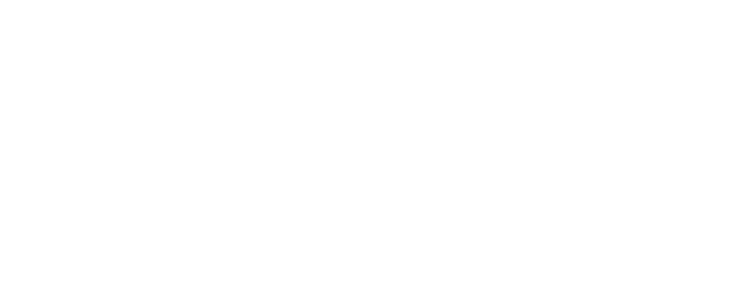
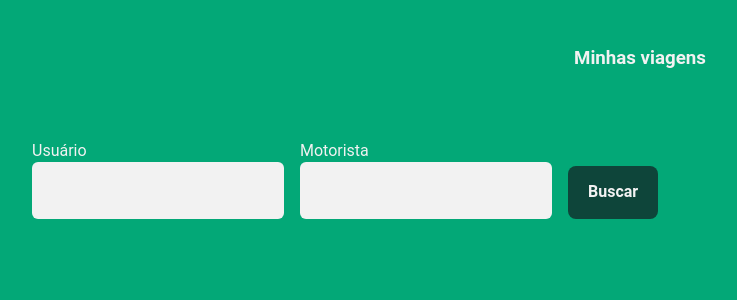
Before and after one commit to uitalorss/teste-tecnico-calculadora-viagens, a React (Vite) app in the folder frontend/: page /history in a window 1280 px wide. Before the commit this address had no page. Shown: the top 300 px of the page, without its empty margins (0-737 px from the left). Built offline with nearby package versions, Linux system fonts and the light colour scheme.

Commit message:
[FRONTEND] Create history page and actions

```diff
--- a/frontend/src/Router.tsx
+++ b/frontend/src/Router.tsx
@@ -1,6 +1,7 @@
 import { Route, Routes } from "react-router-dom"
 import { Main } from "./pages/main/main"
 import { Confirm } from "./pages/confirm/confirm"
+import { History } from "./pages/history/history"
 
 
 export const Router = () => {
@@ -8,6 +9,7 @@ export const Router = () => {
         <Routes>
             <Route path="/" element={<Main />} />
             <Route path="/confirm" element={<Confirm />} />
+            <Route path="history" element={<History />}/>
         </Routes>
     )
 }
--- a/frontend/src/components/Driver/Driver.tsx
+++ b/frontend/src/components/Driver/Driver.tsx
@@ -14,11 +14,11 @@ interface ISubmitRide {
 }
 
 export const Driver = ({driver}: IDriverProps) => {
-    const {estimateRides, confirmRide, address} = useContext(RideContext);
+    const {estimateRides, confirmRide, address, customer} = useContext(RideContext);
 
     const onsubmit = ({driver_id, driver_name, value}: ISubmitRide) => {
         const ride = {
-            customer_id: "1",
+            customer_id: customer,
             origin: address?.origin,
             destination: address?.destination,
             distance: estimateRides?.distance,
--- /dev/null
+++ b/frontend/src/components/Ride/Ride.tsx
@@ -0,0 +1,36 @@
+import { ContentRide, RideContainer } from "./styles";
+import { IRide } from "../../helpers/IRide";
+
+interface IRideProps {
+    ride: IRide
+}
+
+export const Ride = ({ride}: IRideProps) => {
+
+    return(
+        <RideContainer>
+            <ContentRide>
+                <h4>Nome:</h4>
+                <p>{ride.driver.name}</p>
+                <h4>Valor:</h4>
+                <p>R$ {ride.value}</p>
+            </ContentRide>
+            <ContentRide>
+                <h4>Partida:</h4>
+                <p>{ride.origin}</p>
+            </ContentRide>
+            <ContentRide>
+                <h4>Destino:</h4>
+                <p>{ride.destination}</p>
+            </ContentRide>
+            <ContentRide>
+                <h4>Distância:</h4>
+                <p>{ride.distance / 1000} km</p>
+            </ContentRide>
+            <ContentRide>
+                <h4>Tempo da viagem:</h4>
+                <p>{(Number(ride.duration.slice(0, -1)) / 60).toFixed(0)} minutos</p>
+            </ContentRide>
+        </RideContainer>
+    )
+}
--- /dev/null
+++ b/frontend/src/components/Ride/styles.ts
@@ -0,0 +1,24 @@
+import styled from "styled-components";
+
+
+export const RideContainer = styled.div`
+    display: flex;
+    flex-direction: column;
+    color: #2d3436;
+    background: #f2f2f2;
+    padding: 1rem 0.5rem;
+    border-radius: 10px;
+    border: 2px solid #b2bec3;
+`
+
+export const ContentRide = styled.div`
+    display: flex;
+    gap: .25rem .75rem;
+    p{
+        font-size: .8rem;
+    }
+    &.description{
+        flex-direction: column;
+        padding: .25rem 0 0.5rem 0.5rem;
+    }
+`
--- /dev/null
+++ b/frontend/src/components/RideList/RideList.tsx
@@ -0,0 +1,22 @@
+import { IRide } from "../../helpers/IRide";
+import { Ride } from "../Ride/Ride";
+import { RideListContainer } from "./styles"
+
+interface IRideListProps {
+    customer_id: string;
+    rides: IRide[]
+}
+
+export const RideList = ({customer_id, rides}: IRideListProps) => {
+    return(
+        <RideListContainer>
+            <div className="userData">
+                <span>Usuário: </span>
+                <span>{customer_id}</span>
+            </div>
+            {rides.map((item) => {
+                return <Ride key={item.id} ride={item} />
+            })}
+        </RideListContainer>
+    )
+}
--- /dev/null
+++ b/frontend/src/components/RideList/styles.ts
@@ -0,0 +1,13 @@
+import styled from "styled-components";
+
+
+export const RideListContainer = styled.div`
+    display: flex;
+    flex-direction: column;
+    gap: 1rem 0;
+    div{
+        &.userData{
+            margin-top: 2.5rem;
+        }
+    }
+`
--- a/frontend/src/contexts/RideContext.tsx
+++ b/frontend/src/contexts/RideContext.tsx
@@ -4,12 +4,17 @@ import { FieldValues } from "react-hook-form";
 import axios, { AxiosError } from "axios";
 import { useNavigate } from "react-router-dom";
 import { IAdress } from "../helpers/IAddress";
+import { IRide } from "../helpers/IRide";
+import { IRideList } from "../helpers/IRideList";
 
 interface IRideContextProviderType {
     estimateRides: IEstimateRide | undefined;
-    handleEstimateRide: (data: FieldValues) => void
-    setEstimateRides: (data: IEstimateRide | undefined) => void
+    rideList: IRideList | undefined;
+    customer: string | undefined;
+    handleEstimateRide: (data: FieldValues) => void;
+    setEstimateRides: (data: IEstimateRide | undefined) => void;
     confirmRide: (data: FieldValues) => void;
+    historyRide: (data: FieldValues) => void;
     address: IAdress | undefined;
     errorMessage: string;
 }
@@ -22,12 +27,22 @@ export const RideContext = createContext({} as IRideContextProviderType)
 
 export function RideContextProvider({children}: IRideContextProviderProps) {
     const [estimateRides, setEstimateRides_] = useState<IEstimateRide>();
-    const [address, setAddress] = useState<IAdress>()
-    const [errorMessage, setErrorMessage] = useState("")
+    const [rideList, setRideList_] = useState<IRideList>();
+    const [customer, setCustomer_] = useState("");
+    const [address, setAddress] = useState<IAdress>();
+    const [errorMessage, setErrorMessage] = useState("");
     const navigate = useNavigate();
 
     function setEstimateRides(data: IEstimateRide | undefined){
         setEstimateRides_(data)
+    }
+
+    function setRideList(data: IRideList | undefined){
+        setRideList_(data);
+    }
+
+    function setCustomer(data: string){
+        setCustomer_(data)
     }
 
     async function handleEstimateRide(data: FieldValues){
@@ -55,12 +70,14 @@ export function RideContextProvider({children}: IRideContextProviderProps) {
             console.log(urlImage)*/
             const addressData = {origin: data.origin, destination: data.destination}
             setAddress(addressData);
+            setCustomer(data.customer_id);
             navigate("/confirm")
         } catch (err) {
             const error = err as AxiosError;
             if(!axios.isAxiosError(error)){
                 console.log(error)
             }
+            setCustomer("")
             console.log(error.response?.data.error_description)
         }
     }
@@ -71,6 +88,7 @@ export function RideContextProvider({children}: IRideContextProviderProps) {
             if(confirm.request.status === 200){
                 setErrorMessage("");
                 alert("Viagem confirmada. Boa viagem!!");
+                navigate("/history")
             }
         } catch (err) {
             const error = err as AxiosError;
@@ -78,6 +96,21 @@ export function RideContextProvider({children}: IRideContextProviderProps) {
                 console.log(error)
             }
             setErrorMessage(error.response?.data.error_description)
+        }
+    }
+
+    async function historyRide(data: FieldValues){
+        const query = data.driver_id === "" ? "" : `?driver_id=${data.driver_id}`;
+        try {
+            const rides = await axios.get(`http://localhost:8080/ride/${data.customer_id}${query}`);
+            setRideList(rides.data);
+        } catch (err) {
+            setRideList(undefined)
+            const error = err as AxiosError;
+            if(!axios.isAxiosError(error)){
+                console.log(error)
+            }
+            alert(error.response?.data.error_description)
         }
     }
 
@@ -89,7 +122,10 @@ export function RideContextProvider({children}: IRideContextProviderProps) {
             setEstimateRides,
             confirmRide,
             address,
-            errorMessage
+            errorMessage,
+            historyRide,
+            rideList,
+            customer
         }}
         >
             {children}
--- /dev/null
+++ b/frontend/src/helpers/IRide.ts
@@ -0,0 +1,14 @@
+
+
+export interface IRide {
+    id: number;
+    origin: string;
+    destination: string;
+    distance: number;
+    duration: string;
+    driver: {
+        id: number;
+        name: string;
+    }
+    value: number;
+}
--- /dev/null
+++ b/frontend/src/helpers/IRideList.ts
@@ -0,0 +1,6 @@
+import { IRide } from "./IRide";
+
+export interface IRideList {
+    customer_id: string;
+    rides: IRide[]
+}
--- /dev/null
+++ b/frontend/src/pages/history/history.tsx
@@ -0,0 +1,43 @@
+import { FieldValues, useForm } from "react-hook-form"
+import { Container, Header } from "../../styles/global"
+import { Button, FormGroup } from "./styles"
+import { useContext } from "react";
+import { RideContext } from "../../contexts/RideContext";
+import { RideList } from "../../components/RideList/RideList";
+
+
+export const History = () => {
+    const {handleSubmit, register} = useForm();
+    const {historyRide, rideList} = useContext(RideContext)
+
+    const onsubmit = (data: FieldValues) => {
+        historyRide(data);
+    }
+
+    return(
+        <Container>
+            <Header>
+                <h3>Minhas viagens</h3>
+            </Header>
+            <FormGroup>
+                    <div>
+                        <span>Usuário</span>
+                        <input type="number" {...register("customer_id")}/>
+                    </div>
+                    <div>
+                        <span>Motorista</span>
+                        <input type="number" {...register("driver_id")}/>
+                    </div>
+                    <div className="button">
+                        <Button onClick={() => handleSubmit(onsubmit)()}>Buscar</Button>
+                    </div>
+                </FormGroup>
+
+                {!rideList ? (
+                    <div></div>
+                ):(
+                    <RideList  customer_id={rideList?.customer_id} rides={rideList?.rides}/>
+                )}
+        </Container>
+    )
+}
--- /dev/null
+++ b/frontend/src/pages/history/styles.ts
@@ -0,0 +1,44 @@
+import styled from "styled-components";
+
+
+export const FormGroup = styled.div`
+    padding-top: 1.5rem;
+    display: flex;
+    gap: 0 1rem;
+    div{
+        display: flex;
+        flex-direction: column;
+        input{
+            width: 100%;
+            font-size: 1rem;
+            padding: 1rem;
+            background: #f2f2f2;
+            border: none;
+            outline: none;
+            color: #1c1933;
+            line-height: 1.6;
+            border-radius: 6px;
+        }
+        &.button{
+            justify-content: flex-end;
+        }
+    }
+`
+
+export const Button = styled.button`
+  display: flex;
+  align-items: center;
+  gap: 0.3rem;
+  padding: 1rem 1.25rem;
+  background: #0e453a;
+  border: none;
+  border-radius: 8px;
+  color: #f2f2f2;
+  font-weight: bold;
+  font-size: 1rem;
+  display: flex;
+  justify-content: center;
+  cursor: pointer;
+
+  transition: background-color 0.1s;
+`;
--- a/frontend/src/styles/global.ts
+++ b/frontend/src/styles/global.ts
@@ -24,7 +24,8 @@ export const GlobalStyled = createGlobalStyle`
 
 export const Container = styled.main`
   width: 100vw;
-  height: 100vh;
+  min-height: 100vh;
+  height: 100%;
   background: #03a877;
   color: #f2f2f2;
   padding: 0 2rem;
```
